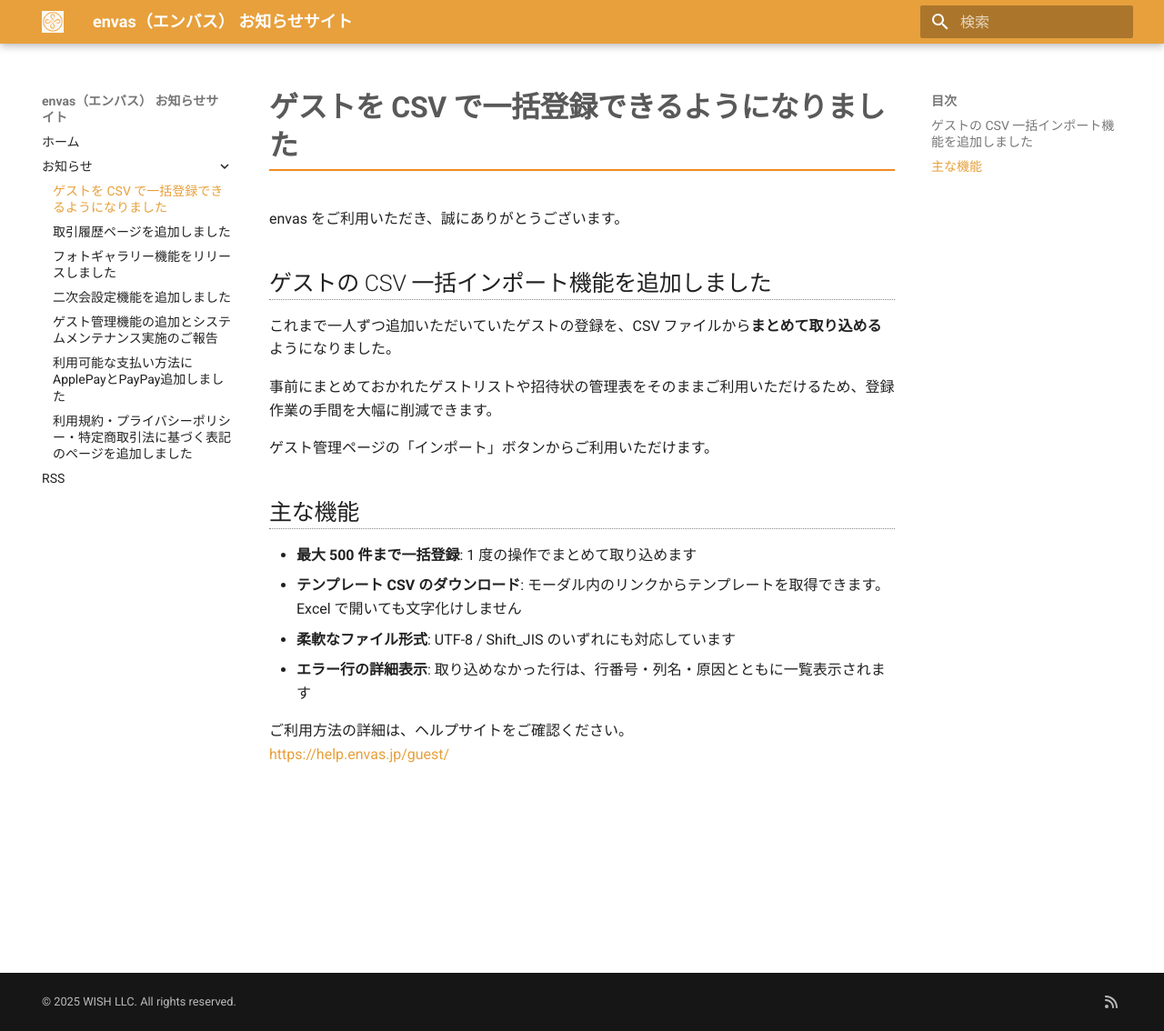
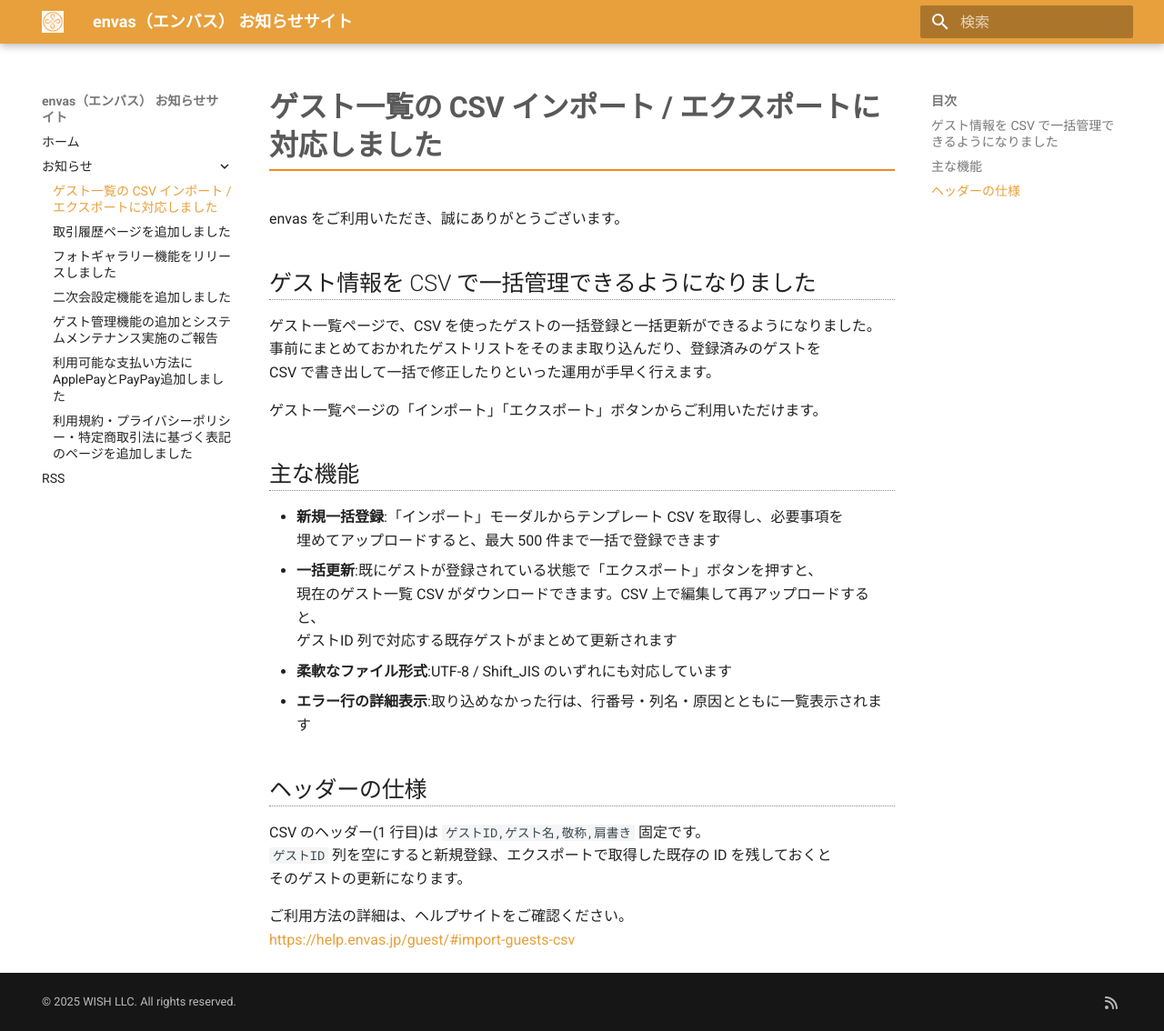
Before and after one commit to wish-corp/envas-info, an MkDocs documentation site: the page built from docs/news/2026-05-04-guest-csv-import.md, in a window 1280 px wide and 1134 px high. Shown: the whole window at 91% size. Built offline with MkDocs 1.6.1 and Material for MkDocs 9.7.7, drawn with Linux system fonts in a browser that asks for light colours.

Commit message:
docs: お知らせ本文をエクスポート + upsert 仕様に更新
🤖 Generated with [Claude Code](https://claude.com/claude-code)

Co-Authored-By: Claude <noreply@anthropic.com>

```diff
--- a/docs/news/2026-05-04-guest-csv-import.md
+++ b/docs/news/2026-05-04-guest-csv-import.md
@@ -1,21 +1,30 @@
-# ゲストを CSV で一括登録できるようになりました
+# ゲスト一覧の CSV インポート / エクスポートに対応しました
 
 envas をご利用いただき、誠にありがとうございます。
 
-## ゲストの CSV 一括インポート機能を追加しました
+## ゲスト情報を CSV で一括管理できるようになりました
 
-これまで一人ずつ追加いただいていたゲストの登録を、CSV ファイルから**まとめて取り込める**ようになりました。
+ゲスト一覧ページで、CSV を使ったゲストの一括登録と一括更新ができるようになりました。
+事前にまとめておかれたゲストリストをそのまま取り込んだり、登録済みのゲストを
+CSV で書き出して一括で修正したりといった運用が手早く行えます。
 
-事前にまとめておかれたゲストリストや招待状の管理表をそのままご利用いただけるため、登録作業の手間を大幅に削減できます。
-
-ゲスト管理ページの「インポート」ボタンからご利用いただけます。
+ゲスト一覧ページの「インポート」「エクスポート」ボタンからご利用いただけます。
 
 ## 主な機能
 
-- **最大 500 件まで一括登録**: 1 度の操作でまとめて取り込めます
-- **テンプレート CSV のダウンロード**: モーダル内のリンクからテンプレートを取得できます。Excel で開いても文字化けしません
-- **柔軟なファイル形式**: UTF-8 / Shift_JIS のいずれにも対応しています
-- **エラー行の詳細表示**: 取り込めなかった行は、行番号・列名・原因とともに一覧表示されます
+- **新規一括登録**:「インポート」モーダルからテンプレート CSV を取得し、必要事項を
+  埋めてアップロードすると、最大 500 件まで一括で登録できます
+- **一括更新**:既にゲストが登録されている状態で「エクスポート」ボタンを押すと、
+  現在のゲスト一覧 CSV がダウンロードできます。CSV 上で編集して再アップロードすると、
+  ゲストID 列で対応する既存ゲストがまとめて更新されます
+- **柔軟なファイル形式**:UTF-8 / Shift_JIS のいずれにも対応しています
+- **エラー行の詳細表示**:取り込めなかった行は、行番号・列名・原因とともに一覧表示されます
+
+## ヘッダーの仕様
+
+CSV のヘッダー(1 行目)は `ゲストID,ゲスト名,敬称,肩書き` 固定です。
+`ゲストID` 列を空にすると新規登録、エクスポートで取得した既存の ID を残しておくと
+そのゲストの更新になります。
 
 ご利用方法の詳細は、ヘルプサイトをご確認ください。
-[https://help.envas.jp/guest/](https://help.envas.jp/guest/)
+[https://help.envas.jp/guest/#import-guests-csv](https://help.envas.jp/guest/#import-guests-csv)
```
